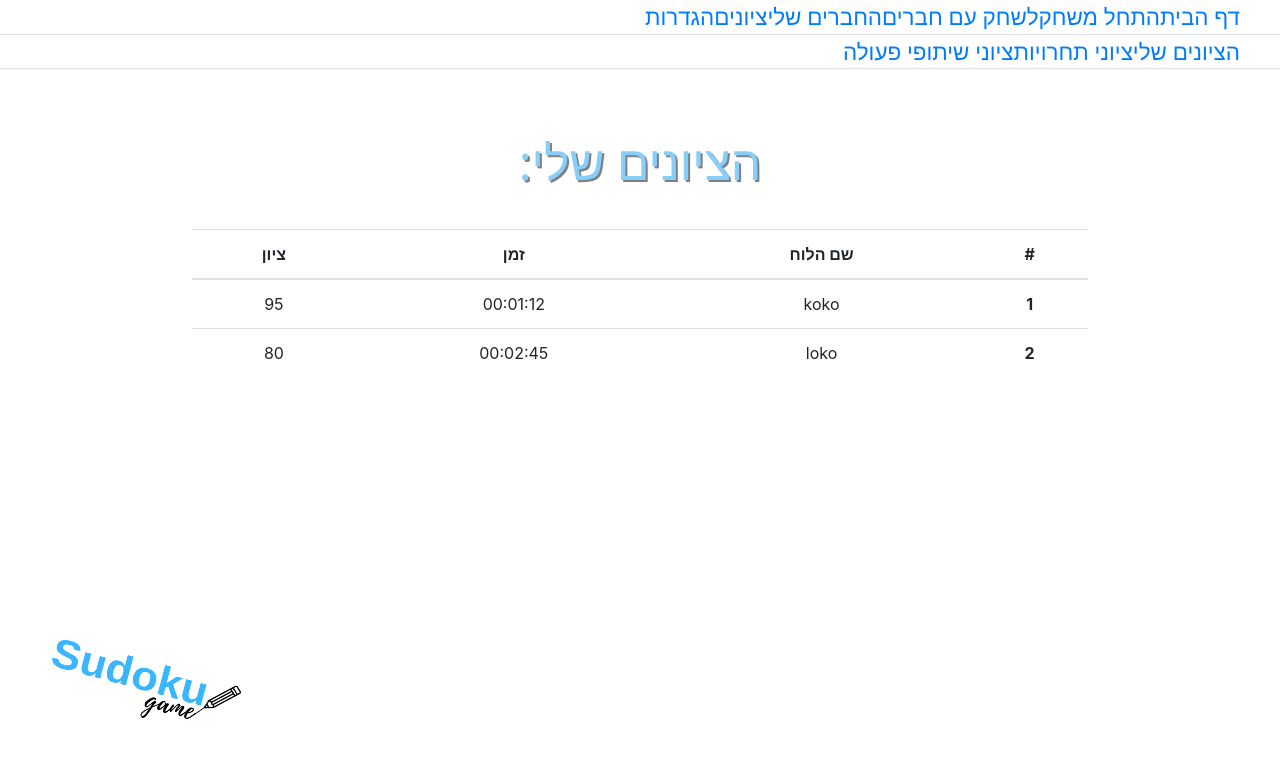
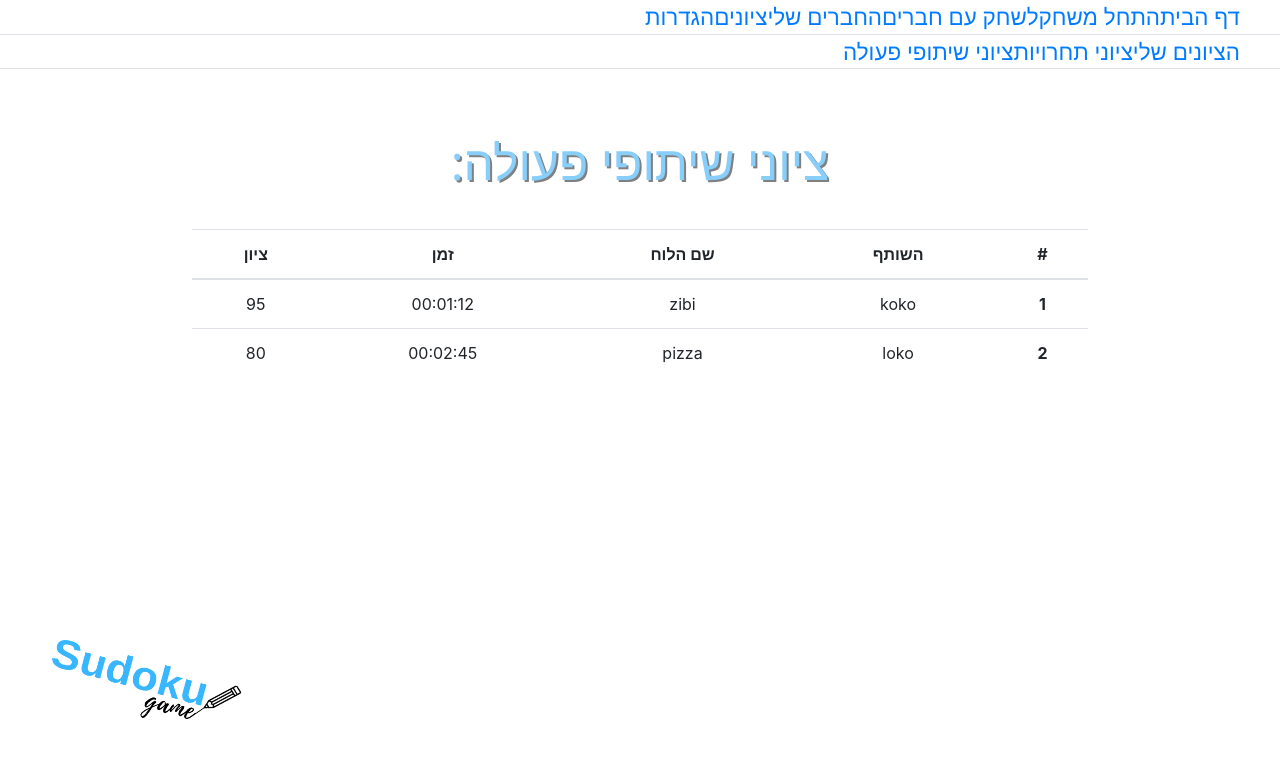
Before and after one commit to michalbn/Sudoku-Game, an Angular app in the folder my-sudoku-app/: page / in a window 1280 px wide. Shown: the top 758 px of the page. Built offline with nearby package versions, Linux system fonts and the light colour scheme.

Commit message:
html+css "competition-grade-page" , "collabotation-grade-page"

```diff
--- a/my-sudoku-app/src/app/app.component.html
+++ b/my-sudoku-app/src/app/app.component.html
@@ -4,8 +4,10 @@
 <app-home-page></app-home-page>
 <app-sudoku-classic-game></app-sudoku-classic-game>
 <app-sudoku-competition-game></app-sudoku-competition-game>
-<app-friend-page></app-friend-page>-->
+<app-friend-page></app-friend-page>
 <app-grade-page></app-grade-page>
+<app-competition-grade-page></app-competition-grade-page>-->
+<app-collaboration-grade-page></app-collaboration-grade-page>
 <!--<app-setting-page></app-setting-page>
 <app-single-game></app-single-game>
 <app-friends-game-page></app-friends-game-page>-->
--- a/my-sudoku-app/src/app/grade-page/collaboration-grade-page/collaboration-grade-page.component.css
+++ b/my-sudoku-app/src/app/grade-page/collaboration-grade-page/collaboration-grade-page.component.css
@@ -0,0 +1,99 @@
+.logoimg{
+    width: 20%;
+    height: 30%;
+    -ms-transform: rotate(30deg); /* IE 9 */
+    -webkit-transform: rotate(20deg); /* Safari 3-8 */
+    transform: rotate(15deg);
+   position: absolute;
+    left: 0; bottom: 0;
+ /*   top: 0px;
+    right: 0px;
+    position: relative;*/
+}
+
+a
+{
+    font-family: "Segoe UI","Helvetica Neue",Arial,sans-serif,"Apple Color Emoji","Segoe UI Emoji","Segoe UI Symbol";
+    font-size : 140%;
+}
+
+
+.form-group
+{
+    margin-top: 5%;
+}
+
+.form-control
+{
+    font-size : 170%;
+}
+
+h1
+{
+    vertical-align: middle;
+    text-align: center;
+    margin-top: 5%;
+    font-family: "Segoe UI","Helvetica Neue",Arial,sans-serif,"Apple Color Emoji","Segoe UI Emoji","Segoe UI Symbol";
+	font-size : 300%;
+    text-shadow: 2px 2px gray;
+    color: #87CEFA;
+}
+
+.pos
+{
+    display: flex;
+    justify-content: center;
+    vertical-align: middle;
+    text-align: center;
+}
+
+.size
+{
+    font-size: 120%
+}
+
+.glyphicon.glyphicon-star
+{
+    color:rgb(224, 247, 20);
+}
+
+
+.glyphicon.glyphicon-education
+{
+    color:black;
+}
+
+.glyphicon.glyphicon-cog
+{
+    color: #5353db;
+}
+
+.glyphicon.glyphicon-globe
+{
+    color: #37c40d;
+}
+
+.glyphicon.glyphicon-object-align-bottom
+{
+    color:#550a55d5;
+}
+
+
+table /*css on table*/
+ {
+    background: white;
+    margin-top: 3%;
+	max-width: 70%;
+	max-height: 50%;
+    margin-bottom: 3%;
+    margin-left:auto;
+    margin-right:auto;
+    justify-content: center;
+    vertical-align: middle;
+    text-align: center;
+
+}
+
+th{
+    text-align:center;
+}
--- a/my-sudoku-app/src/app/grade-page/collaboration-grade-page/collaboration-grade-page.component.html
+++ b/my-sudoku-app/src/app/grade-page/collaboration-grade-page/collaboration-grade-page.component.html
@@ -1,3 +1,59 @@
-<p>
-  collaboration-grade-page works!
-</p>
+
+<!DOCTYPE html>
+<html dir="rtl" lang="he">
+  <head>
+      <meta charses="utf-8">
+  </head>
+  <body>
+    <ul class="nav nav-tabs nav-justified">
+      <li role="presentation"><a href="#"><span class="glyphicon glyphicon-home "></span> דף הבית </a></li>
+      <li role="presentation"><a href="#"><span class="glyphicon glyphicon-play text-success"></span> התחל משחק </a></li>
+      <li role="presentation"><a href="#" class="glyphicon glyphicon-pencil"> לשחק עם חברים </a></li>
+      <li role="presentation" ><a href="#"><span class="glyphicon glyphicon-user"></span> החברים שלי </a></li>
+      <li role="presentation" class="active"><a href="#"><span  class="glyphicon glyphicon-education"></span> ציונים </a></li>
+      <li role="presentation" ><a href="#"><span class="glyphicon glyphicon-cog "></span> הגדרות </a></li>
+    </ul>
+
+    <ul class="nav nav-tabs nav-justified">
+        <li role="presentation"><a href="#"><span class="glyphicon glyphicon-star"></span> הציונים שלי </a></li>
+        <li role="presentation"><a href="#"><span class="glyphicon glyphicon-object-align-bottom"></span> ציוני תחרויות </a></li>
+        <li role="presentation" class="active"><a href="#"><span class="glyphicon glyphicon-globe"></span> ציוני שיתופי פעולה </a></li>
+      </ul>
+
+    <h1>ציוני שיתופי פעולה:</h1>
+
+    <table class="table table-hover">
+        <thead>
+          <tr>
+            <th scope="col">#</th>
+            <th scope="col">השותף</th>
+            <th scope="col">שם הלוח</th>
+            <th scope="col">זמן</th>
+            <th scope="col">ציון</th>
+          </tr>
+        </thead>
+        <tbody>
+          <tr>
+            <th scope="row">1</th>
+            <td>koko</td>
+            <td>zibi</td>
+            <td>00:01:12</td>
+            <td>95</td>
+          </tr>
+          <tr>
+            <th scope="row">2</th>
+            <td>loko</td>
+            <td>pizza</td>
+            <td>00:02:45</td>
+            <td>80</td>
+          </tr>
+        </tbody>
+      </table>
+
+
+
+    <div class="logopart">
+        <img class=logoimg src="assets\Sudoku.png"/>
+    </div>
+</body>
+</html>
--- a/my-sudoku-app/src/app/grade-page/competition-grade-page/competition-grade-page.component.css
+++ b/my-sudoku-app/src/app/grade-page/competition-grade-page/competition-grade-page.component.css
@@ -0,0 +1,99 @@
+.logoimg{
+    width: 20%;
+    height: 30%;
+    -ms-transform: rotate(30deg); /* IE 9 */
+    -webkit-transform: rotate(20deg); /* Safari 3-8 */
+    transform: rotate(15deg);
+   position: absolute;
+    left: 0; bottom: 0;
+ /*   top: 0px;
+    right: 0px;
+    position: relative;*/
+}
+
+a
+{
+    font-family: "Segoe UI","Helvetica Neue",Arial,sans-serif,"Apple Color Emoji","Segoe UI Emoji","Segoe UI Symbol";
+    font-size : 140%;
+}
+
+
+.form-group
+{
+    margin-top: 5%;
+}
+
+.form-control
+{
+    font-size : 170%;
+}
+
+h1
+{
+    vertical-align: middle;
+    text-align: center;
+    margin-top: 5%;
+    font-family: "Segoe UI","Helvetica Neue",Arial,sans-serif,"Apple Color Emoji","Segoe UI Emoji","Segoe UI Symbol";
+	font-size : 300%;
+    text-shadow: 2px 2px gray;
+    color: #87CEFA;
+}
+
+.pos
+{
+    display: flex;
+    justify-content: center;
+    vertical-align: middle;
+    text-align: center;
+}
+
+.size
+{
+    font-size: 120%
+}
+
+.glyphicon.glyphicon-star
+{
+    color:rgb(224, 247, 20);
+}
+
+
+.glyphicon.glyphicon-education
+{
+    color:black;
+}
+
+.glyphicon.glyphicon-cog
+{
+    color: #5353db;
+}
+
+.glyphicon.glyphicon-globe
+{
+    color: #37c40d;
+}
+
+.glyphicon.glyphicon-object-align-bottom
+{
+    color:#550a55d5;
+}
+
+
+table /*css on table*/
+ {
+    background: white;
+    margin-top: 3%;
+	max-width: 70%;
+	max-height: 50%;
+    margin-bottom: 3%;
+    margin-left:auto;
+    margin-right:auto;
+    justify-content: center;
+    vertical-align: middle;
+    text-align: center;
+
+}
+
+th{
+    text-align:center;
+}
--- a/my-sudoku-app/src/app/grade-page/competition-grade-page/competition-grade-page.component.html
+++ b/my-sudoku-app/src/app/grade-page/competition-grade-page/competition-grade-page.component.html
@@ -1,3 +1,62 @@
-<p>
-  competition-grade-page works!
-</p>
+
+<!DOCTYPE html>
+<html dir="rtl" lang="he">
+  <head>
+      <meta charses="utf-8">
+  </head>
+  <body>
+    <ul class="nav nav-tabs nav-justified">
+      <li role="presentation"><a href="#"><span class="glyphicon glyphicon-home "></span> דף הבית </a></li>
+      <li role="presentation"><a href="#"><span class="glyphicon glyphicon-play text-success"></span> התחל משחק </a></li>
+      <li role="presentation"><a href="#" class="glyphicon glyphicon-pencil"> לשחק עם חברים </a></li>
+      <li role="presentation" ><a href="#"><span class="glyphicon glyphicon-user"></span> החברים שלי </a></li>
+      <li role="presentation" class="active"><a href="#"><span  class="glyphicon glyphicon-education"></span> ציונים </a></li>
+      <li role="presentation" ><a href="#"><span class="glyphicon glyphicon-cog "></span> הגדרות </a></li>
+    </ul>
+
+    <ul class="nav nav-tabs nav-justified">
+        <li role="presentation"><a href="#"><span class="glyphicon glyphicon-star"></span> הציונים שלי </a></li>
+        <li role="presentation" class="active"><a href="#"><span class="glyphicon glyphicon-object-align-bottom"></span> ציוני תחרויות </a></li>
+        <li role="presentation"><a href="#"><span class="glyphicon glyphicon-globe"></span> ציוני שיתופי פעולה </a></li>
+      </ul>
+
+    <h1>ציוני תחרויות:</h1>
+
+    <table class="table table-hover">
+        <thead>
+          <tr>
+            <th scope="col">#</th>
+            <th scope="col">המתחרה</th>
+            <th scope="col">שם הלוח</th>
+            <th scope="col">זמן</th>
+            <th scope="col">ניצחון</th>
+            <th scope="col">ציון</th>
+          </tr>
+        </thead>
+        <tbody>
+          <tr>
+            <th scope="row">1</th>
+            <td>koko</td>
+            <td>zibi</td>
+            <td>00:01:12</td>
+            <td>אתה</td>
+            <td>95</td>
+          </tr>
+          <tr>
+            <th scope="row">2</th>
+            <td>loko</td>
+            <td>pizza</td>
+            <td>00:02:45</td>
+            <td>loko</td>
+            <td>80</td>
+          </tr>
+        </tbody>
+      </table>
+
+
+
+    <div class="logopart">
+        <img class=logoimg src="assets\Sudoku.png"/>
+    </div>
+</body>
+</html>
```
